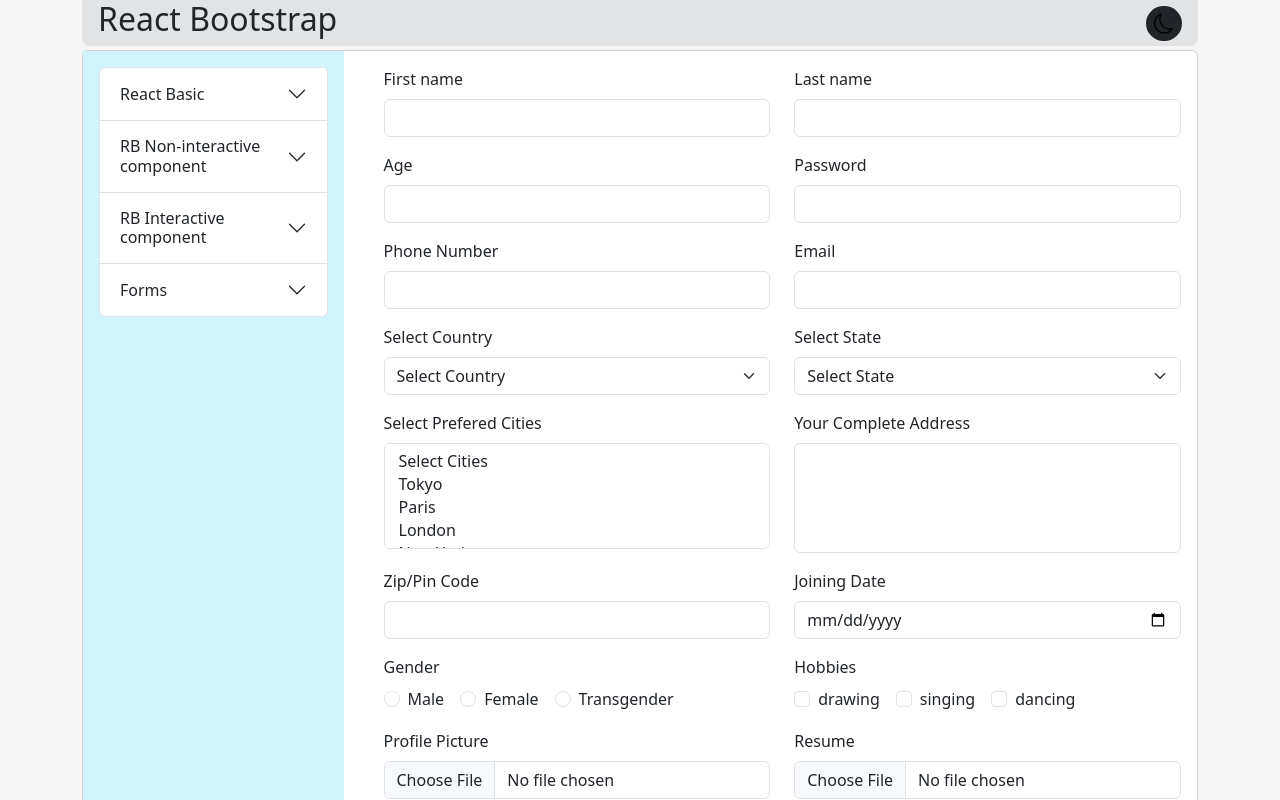
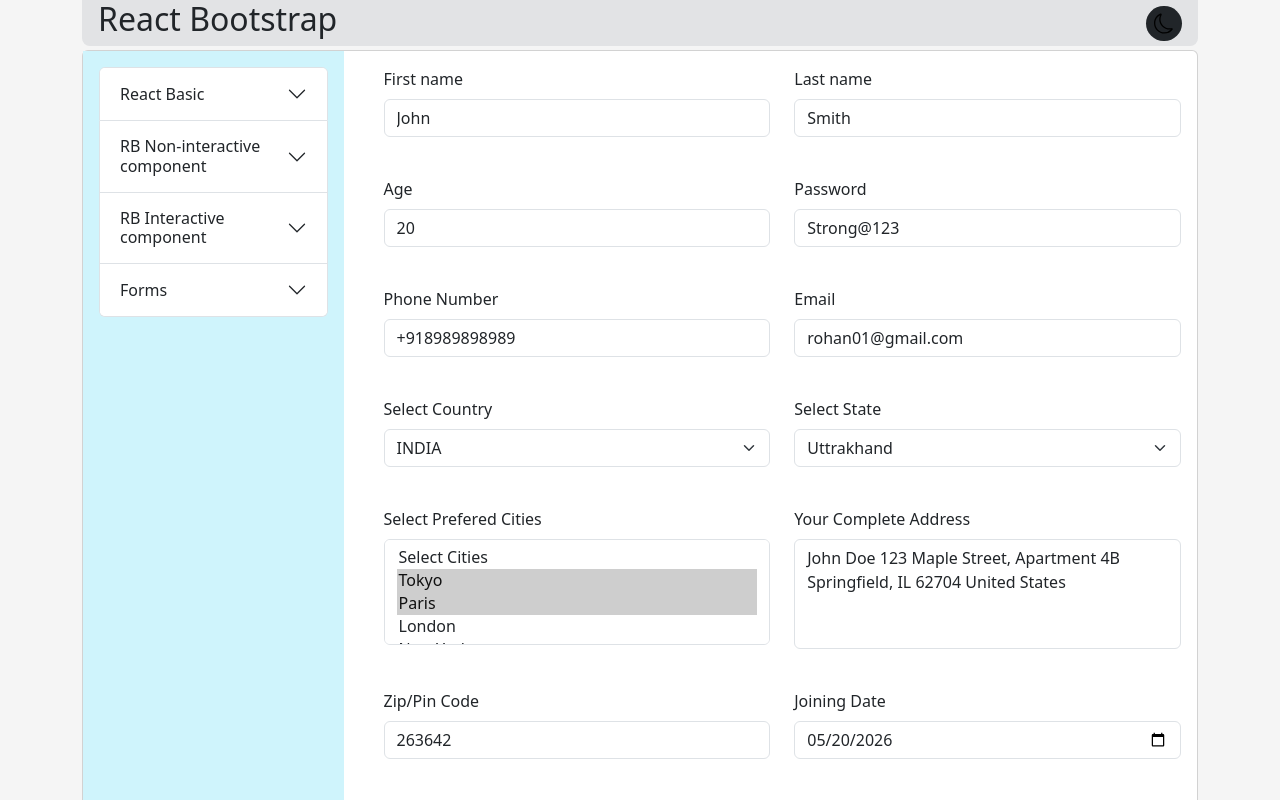
Before and after one commit to Rohit-specs/React, a React (Vite) app in the folder Installation-wia-vite/: page /react-hook-forms-with-yup in a window 1280 px wide. Shown: the top 800 px of the page. Built offline with nearby package versions, Linux system fonts and the light colour scheme.

Commit message:
RHF with Yup completed

```diff
--- a/Installation-wia-vite/src/components/Card.jsx
+++ b/Installation-wia-vite/src/components/Card.jsx
@@ -2,7 +2,7 @@ import {Avatar} from "./Avatar"
 function Card(){
     return(
         <main>
-            <div className="staticcard shadow">
+            <div className="staticcard bg-light shadow">
                 <Avatar />
                 <div className="cardContenent">
                     <h2 className="fontsizelg fw-bold mt-2 mb-3">John Doe</h2>
--- a/Installation-wia-vite/src/index.css
+++ b/Installation-wia-vite/src/index.css
@@ -56,7 +56,6 @@ body{
 .dynamiccard{
     width: 350px;
     padding: 18px;
-    background-color: white;
     border-radius: 8px;
 }
 .footer{
--- a/Installation-wia-vite/src/pages/forms/RHF_Yup.jsx
+++ b/Installation-wia-vite/src/pages/forms/RHF_Yup.jsx
@@ -1,5 +1,5 @@
 import React, { Fragment, useState } from 'react'
-import { Button, Col, Row ,Form } from 'react-bootstrap';
+import { Button, Col, Row, Form, Spinner } from 'react-bootstrap';
 import { toast, ToastContainer } from 'react-toastify';
 import { yupResolver } from '@hookform/resolvers/yup';
 import * as yup from 'yup';
@@ -10,32 +10,115 @@ const RHF_Yup = () => {
     const schema = yup.object().shape({
         firstname: yup.string().required("First name is required"),
         lastname: yup.string().required("Last name is required"),
-        password: yup.string().required("Password is required"),
-        age: yup.number().typeError("Age is required"),
-        address: yup.string().required("Please enter your address, it's required"),
-        country: yup.string().required("Please select the country, it's required"),
-        cities: yup.array().min(2,"Please select minimum two cities").typeError("Please select the city it's required"),
-        state: yup.string().required("Please select the state it's required"),
-        hobbies: yup.array()
+        password: yup
+            .string()
+            .min(6, "Password length should be greater than or equal to 6")
+            .max(10,"Password length must be less or equal to 10")
+            .required("Password is required")
+            .test("ToCheckInBetweenSpace", "Password can't contain spaces", (value) => {
+                if (value.includes(' ')) return false; else return true;
+            })
+            .matches(/[!@#$%^&*()_+\-=\[\]{};':"\\|,.<>?]/, "Password must contain at least one special character")
+            .matches(/\d/, "Password must contain at least one digit"),
+        age: yup.number()
+            .min(18, "Age must be greater than 18")
+            .max(40, "Age must be less than 40").
+            typeError("Age is required"),
+        address: yup.string().
+            required("Please enter your address, it's required"),
+        country: yup.string().
+            required("Please select the country, it's required"),
+        cities: yup.array().
+            min(2, "Please select minimum two cities").
+            typeError("Please select the city it's required"),
+        state: yup
+            .string().
+            required("Please select the state it's required"),
+        hobbies: yup
+            .array()
             .typeError("Please select hobby it's required")
             .min(2, "Please select at least two hobbies"),
-        pin_code: yup.string().matches(/^\+?[1-9]\d{5,5}$/, "Enter valid PIN value")
+        pin_code: yup.string()
+            .matches(/^\+?[1-9]\d{5,5}$/, "Enter valid PIN value")
             .required("Please enter valid Zip/Pin"),
-        phoneNumber: yup.string().matches(/^\+?[1-9]\d{9,10}$/, "Enter a valid phone number")
+        phoneNumber: yup
+            .string()
+            .matches(/^(?:\+?91)?[6-9]\d{9}$/, "Enter a valid phone number")
             .required("Phone number is required."),
-        email: yup.string().matches(
-            /^[A-Z0-9._%+-]+@[A-Z0-9.-]+\.[A-Z]{2,}$/i, "Enter a valid email address")
+        email: yup
+            .string()
+            .matches(
+                /^[A-Z0-9._%+-]+@[A-Z0-9.-]+\.[A-Z]{2,}$/i, "Enter a valid email address")
             .required("Email address is required."),
         gender: yup.string().required("Gender is required"),
-        terms_and_condition: yup.bool().oneOf([true], "Terms must be accepted")
+        terms_and_condition: yup.bool().oneOf([true], "Terms must be accepted"),
+        resume: yup
+            .mixed()
+            .test("customRequired", "Please select your CV", (value) => {
+                return value.length > 0;
+            })
+            .test("acceptedFormats", "Only PDF and DOCX files are allowed", (value) => {
+                if (!value || !value[0]) return false;
+                const file = value[0];
+                const acceptedFormatList = [
+                    "application/pdf",
+                    "application/vnd.openxmlformats-officedocument.wordprocessingml.document"
+                ];
+                return acceptedFormatList.includes(file.type)
+
+            })
+            .test("fileSize", "File size must be less than 2MB.", (value) => {
+                if (!value || !value[0]) return false;
+                const file = value[0];
+                const maxAllowedSize = 8 * 1024 * 1024;
+                return file.size < maxAllowedSize
+            }),
+        profilePicture: yup
+            .mixed()
+            .test("customRequired", "Please attach your profile picture", (value) => {
+                return value.length > 0;
+            })
+            .test("acceptedFormats", "Only jpej ,png and gif file", (value) => {
+                if (!value || !value[0]) return false;
+                const file = value[0];
+                const acceptedFormatList = [
+                    "image/jpeg",
+                    "image/png",
+                    "image/gif"
+                ];
+                return acceptedFormatList.includes(file.type)
+
+            })
+            .test("fileSize", "File size must be less than 2MB.", (value) => {
+                if (!value || !value[0]) return false;
+                const file = value[0];
+                const maxAllowedSize = 6 * 1024 * 1024;
+                return file.size < maxAllowedSize
+            }),
+
     });
 
     const { formState: { errors }, register, handleSubmit, } = useForm({
         resolver: yupResolver(schema),
+        defaultValues: {
+            firstname: "John",
+            lastname: "Smith",
+            age: 20,
+            password: "Strong@123",
+            phoneNumber: "+918989898989",
+            email: "rohan01@gmail.com",
+            country: "india",
+            state: "uttrakhand",
+            cities: ["tokyo", "paris"],
+            address: "John Doe 123 Maple Street, Apartment 4B Springfield, IL 62704 United States",
+            pin_code: "263642",
+            joining_date: "2026-05-20",
+            gender: "male",
+            hobbies: ["drawing", "singing"],
+
+        }
     });
-
     const submitHandler = (value) => {
-        setLoading(true);
         console.log(JSON.stringify(value))
         setShow(true)
         setTimeout(() => {
@@ -44,6 +127,7 @@ const RHF_Yup = () => {
             reset()
         }, 3000)
     }
+
     return (
         <Fragment>
             <Form className='Rhf-Yup' onSubmit={handleSubmit(submitHandler)}>
@@ -53,36 +137,36 @@ const RHF_Yup = () => {
                             <Form.Label>First name</Form.Label>
                             <Form.Control type=
                                 "text" {...register("firstname")} />
-                            <small className="text-danger">{errors?.firstname?.message}</small>
+                            <small className="text-danger d-inline-block">{errors?.firstname?.message}</small>
                         </Form.Group>
                         <Form.Group as={Col} xs={12} lg={6} className="mb-3" controlId="lastname">
                             <Form.Label>Last name</Form.Label>
                             <Form.Control type=
                                 "text" {...register("lastname")} />
-                            <small className="text-danger">{errors?.lastname?.message}</small>
+                            <small className="text-danger d-inline-block">{errors?.lastname?.message}</small>
                         </Form.Group>
                         <Form.Group as={Col} xs={12} lg={6} className="mb-3" controlId="age">
                             <Form.Label>Age</Form.Label>
                             <Form.Control type="number" {...register("age")} />
-                            <small className="text-danger">{errors?.age?.message}</small>
+                            <small className="text-danger d-inline-block">{errors?.age?.message}</small>
                         </Form.Group>
                         <Form.Group as={Col} xs={12} lg={6} className="mb-3" controlId="password">
                             <Form.Label>Password</Form.Label>
                             <Form.Control type=
                                 "text" {...register("password")} />
-                            <small className="text-danger">{errors?.password?.message}</small>
+                            <small className="text-danger d-inline-block">{errors?.password?.message}</small>
                         </Form.Group>
                         <Form.Group as={Col} xs={12} lg={6} className="mb-3" controlId="phone">
                             <Form.Label>Phone Number</Form.Label>
                             <Form.Control type=
                                 "tel" {...register("phoneNumber")} />
-                            <small className="text-danger">{errors?.phoneNumber?.message}</small>
+                            <small className="text-danger d-inline-block">{errors?.phoneNumber?.message}</small>
                         </Form.Group>
                         <Form.Group as={Col} xs={12} lg={6} className="mb-3" controlId="email">
                             <Form.Label>Email</Form.Label>
                             <Form.Control type=
                                 "email" {...register("email")} />
-                            <small className="text-danger">{errors?.email?.message}</small>
+                            <small className="text-danger d-inline-block">{errors?.email?.message}</small>
                         </Form.Group>
                         <Form.Group as={Col} xs={12} lg={6} className="mb-3" controlId="country">
                             <Form.Label>Select Country</Form.Label>
@@ -94,7 +178,7 @@ const RHF_Yup = () => {
                                         <option key={index} value={val.split(" ").join("").toLowerCase()}>{val}</option>)
                                 })}
                             </Form.Select>
-                            <small className="text-danger">{errors?.country?.message}</small>
+                            <small className="text-danger d-inline-block">{errors?.country?.message}</small>
                         </Form.Group>
                         <Form.Group as={Col} xs={12} lg={6} className="mb-3" controlId="state">
                             <Form.Label>Select State</Form.Label>
@@ -106,7 +190,7 @@ const RHF_Yup = () => {
                                         <option key={index} value={val.split(" ").join("").toLowerCase()}>{val}</option>)
                                 })}
                             </Form.Select>
-                            <small className="text-danger">{errors?.state?.message}</small>
+                            <small className="text-danger d-inline-block">{errors?.state?.message}</small>
                         </Form.Group>
                         <Form.Group as={Col} xs={12} lg={6} className="mb-3" controlId="cities">
                             <Form.Label>Select Prefered Cities</Form.Label>
@@ -118,25 +202,25 @@ const RHF_Yup = () => {
                                         <option key={index} value={val.split(" ").join("").toLowerCase()}>{val}</option>)
                                 })}
                             </Form.Select>
-                            <small className="text-danger">{errors?.cities?.message}</small>
+                            <small className="text-danger d-inline-block">{errors?.cities?.message}</small>
                         </Form.Group>
                         <Form.Group as={Col} xs={12} lg={6} className="mb-3" controlId="address">
                             <Form.Label>Your Complete Address</Form.Label>
                             <Form.Control as='textarea' style={{ resize: 'none' }} rows={4} {...register("address")}>
                             </Form.Control>
-                            <small className="text-danger">{errors?.address?.message}</small>
+                            <small className="text-danger d-inline-block">{errors?.address?.message}</small>
                         </Form.Group>
                         <Form.Group as={Col} xs={12} lg={6} className="mb-3" controlId="pin_code">
                             <Form.Label>Zip/Pin Code</Form.Label>
                             <Form.Control {...register("pin_code")}>
                             </Form.Control>
-                            <small className="text-danger">{errors?.pin_code?.message}</small>
+                            <small className="text-danger d-inline-block">{errors?.pin_code?.message}</small>
                         </Form.Group>
                         <Form.Group as={Col} xs={12} lg={6} className="mb-3" controlId="joining_date">
                             <Form.Label>Joining Date</Form.Label>
                             <Form.Control type='date' {...register("joining_date")}>
                             </Form.Control>
-                            <small className="text-danger">{errors?.joining_date?.message}</small>
+                            <small className="text-danger d-inline-block">{errors?.joining_date?.message}</small>
                         </Form.Group>
                         <Form.Group as={Col} xs={12} lg={6} className="mb-3" controlId="gender">
                             <Form.Label className='d-block'>Gender</Form.Label>
@@ -147,7 +231,7 @@ const RHF_Yup = () => {
                             <Form.Check type='radio' inline label="Transgender" value={"transgender"} id='Transgender' {...register("gender")}>
                             </Form.Check>
 
-                            <small className="text-danger">{errors?.gender?.message}</small>
+                            <small className="text-danger d-inline-block">{errors?.gender?.message}</small>
                         </Form.Group>
                         <Form.Group as={Col} xs={12} lg={6} className="mb-3" controlId="hobbies">
                             <Form.Label className='d-block'>Hobbies</Form.Label>
@@ -158,7 +242,7 @@ const RHF_Yup = () => {
                             <Form.Check type='checkbox' inline label="dancing" id='dancing' value={"dancing"}{...register("hobbies")}>
                             </Form.Check>
 
-                            <small className="text-danger">{errors?.hobbies?.message}</small>
+                            <small className="text-danger d-inline-block">{errors?.hobbies?.message}</small>
                         </Form.Group>
                         <Form.Group as={Col} xs={12} lg={6} className="mb-3" controlId="profile-picture">
                             <Form.Label>Profile Picture</Form.Label>
@@ -180,18 +264,18 @@ const RHF_Yup = () => {
                                 // }
                             )} />
 
-                            <small className="text-danger">{errors?.profilePicture?.message}</small>
+                            <small className="text-danger d-inline-block">{errors?.profilePicture?.message}</small>
                         </Form.Group>
                         <Form.Group as={Col} xs={12} lg={6} className="mb-3" controlId="resume">
                             <Form.Label>Resume</Form.Label>
                             <Form.Control type='file' {...register("resume")} />
 
-                            <small className="text-danger">{errors?.resume?.message}</small>
+                            <small className="text-danger d-inline-block">{errors?.resume?.message}</small>
                         </Form.Group>
                         <Form.Group as={Col} xs={12} lg={6} className="mb-3" controlId="terms_and_condition">
-                            <Form.Check type='checkbox' label="Agree to terms and conditions" value="agreed" {...register("terms_and_condition")} />
+                            <Form.Check type='checkbox' label="Agree to terms and conditions" {...register("terms_and_condition")} />
 
-                            <small className="text-danger">{errors?.terms_and_condition?.message}</small>
+                            <small className="text-danger d-inline-block">{errors?.terms_and_condition?.message}</small>
                         </Form.Group>
 
                     </Row>
```
